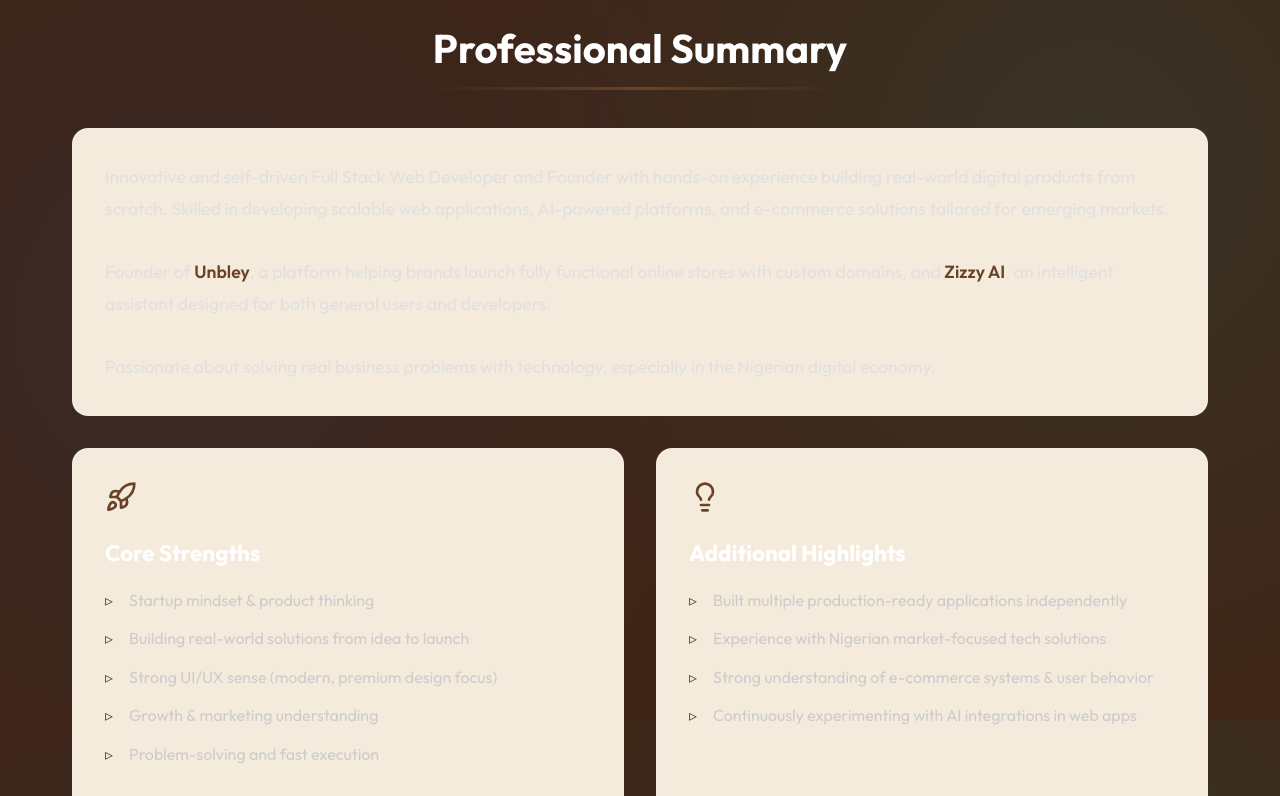
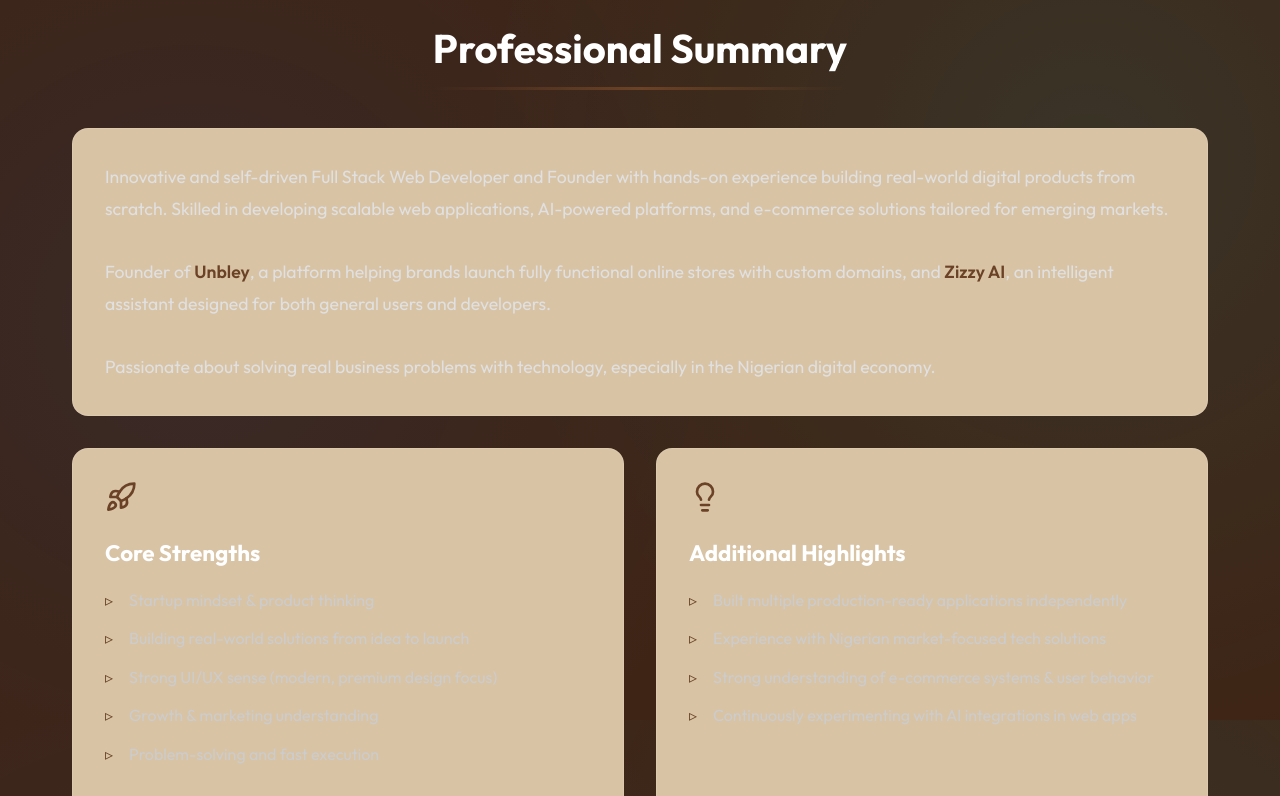
Before and after one commit to Blvck4K/portfolio, a React (Vite) app: page / in a window 1280 px wide. Shown: the part 880-1676 px from the top of the page. Built offline with nearby package versions, Linux system fonts and the light colour scheme.

Commit message:
Update index.css

```diff
--- a/src/index.css
+++ b/src/index.css
@@ -1,7 +1,7 @@
 
 :root {
   --bg-dark: #3E2415;
-  --bg-panel: rgba(245, 235, 221, 1);
+  --bg-panel: rgba(216, 195, 165, 1);
   --bg-panel-hover: rgba(36, 23, 15, 1);
   --accent-blue: #6B4226;
   --accent-blue-deep: #3E2415;
```
